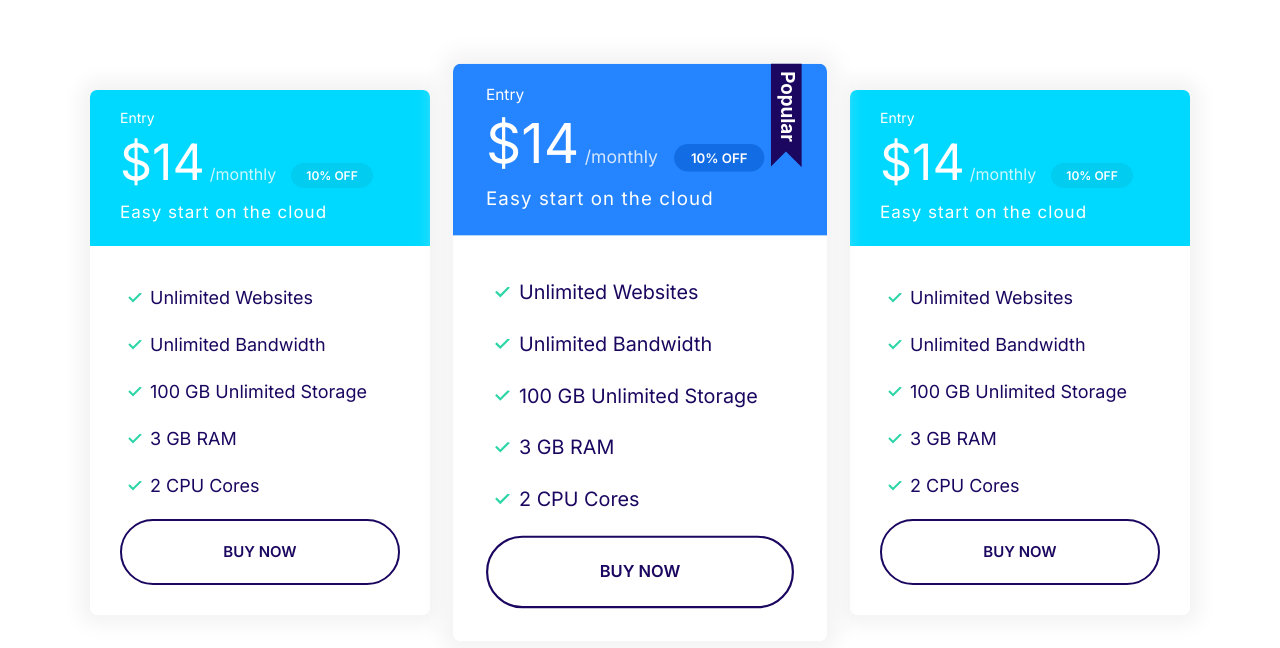
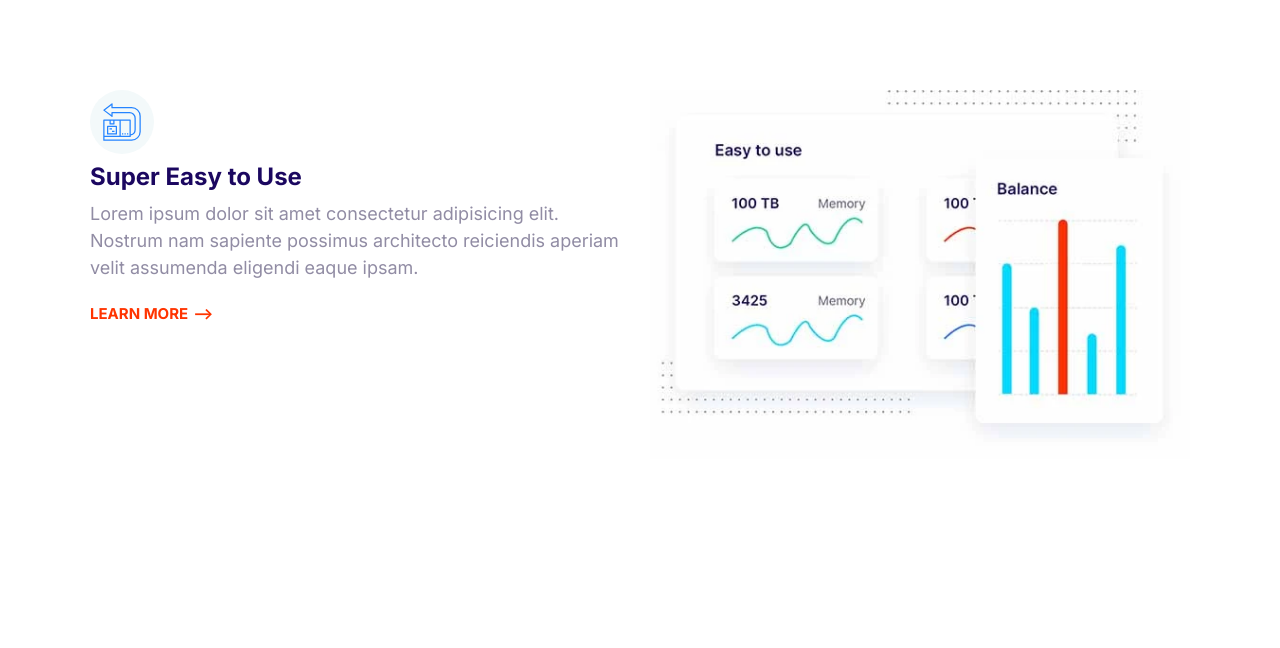
Before and after one commit to alimi-ajibade/moshify, a plain HTML site: page index.html in a window 1280 px wide. Drawn offline with Linux system fonts and the light colour scheme.

Commit message:
added feature component

```diff
--- a/css/style.css
+++ b/css/style.css
@@ -779,3 +779,16 @@ a {
     max-width: 500px;
     margin: 0 auto;
 }
+
+/* Features */
+.feature {
+    gap: 4rem 2rem;
+}
+
+.feature__heading {
+    margin: 1rem 0;
+}
+
+.feature__image {
+    width: 100%;
+}
--- a/index.html
+++ b/index.html
@@ -14,72 +14,28 @@
     </head>
 
     <body style="padding: 3rem;">
-        <section class="block container block-plans">
-            <div class="grid grid--1x3">
-                <div class="plan">
-                    <div class="card card--secondary">
-                        <header class="card__header">
-                            <h3 class="plan__name">Entry</h3>
-                            <span class="plan__price">$14</span>
-                            <span class="plan__billing-cycle">/monthly</span>
-                            <span class="badge badge--secondary badge--small">10% OFF</span>
-                            <span class="plan__description">Easy start on the cloud</span>
-                        </header>
-                        <div class="card__body">
-                            <ul class="list list--tick">
-                                <li class="list__item">Unlimited Websites</li>
-                                <li class="list__item">Unlimited Bandwidth</li>
-                                <li class="list__item">100 GB Unlimited Storage</li>
-                                <li class="list__item">3 GB RAM </li>
-                                <li class="list__item">2 CPU Cores</li>
-                            </ul>
-                            <a href="#" class="btn btn--outline btn--block">BUY NOW</a>
-                        </div>
-                    </div>
+        <section class="block container">
+            <article class="grid grid--1x2 feature">
+                <div>
+                    <span class="icon-container">
+                        <svg class="icon icon--primary">
+                            <use xlink:href="images/sprite.svg#easy"></use>
+                        </svg>
+                    </span>
+                    <h3 class="feature__heading">
+                        Super Easy to Use
+                    </h3>
+                    <p>Lorem ipsum dolor sit amet consectetur adipisicing elit. Nostrum nam sapiente possimus architecto
+                        reiciendis aperiam velit assumenda eligendi eaque ipsam.
+                    </p>
+                    <a href="" class="link-arrow">Learn more</a>
                 </div>
-                <div class="plan plan--popular">
-                    <div class="card card--primary">
-                        <header class="card__header">
-                            <h3 class="plan__name">Entry</h3>
-                            <span class="plan__price">$14</span>
-                            <span class="plan__billing-cycle">/monthly</span>
-                            <span class="badge badge--primary badge--small">10% OFF</span>
-                            <span class="plan__description">Easy start on the cloud</span>
-                        </header>
-                        <div class="card__body">
-                            <ul class="list list--tick">
-                                <li class="list__item">Unlimited Websites</li>
-                                <li class="list__item">Unlimited Bandwidth</li>
-                                <li class="list__item">100 GB Unlimited Storage</li>
-                                <li class="list__item">3 GB RAM </li>
-                                <li class="list__item">2 CPU Cores</li>
-                            </ul>
-                            <a href="#" class="btn btn--outline btn--block">BUY NOW</a>
-                        </div>
-                    </div>
-                </div>
-                <div class="plan">
-                    <div class="card card--secondary">
-                        <header class="card__header">
-                            <h3 class="plan__name">Entry</h3>
-                            <span class="plan__price">$14</span>
-                            <span class="plan__billing-cycle">/monthly</span>
-                            <span class="badge badge--secondary badge--small">10% OFF</span>
-                            <span class="plan__description">Easy start on the cloud</span>
-                        </header>
-                        <div class="card__body">
-                            <ul class="list list--tick">
-                                <li class="list__item">Unlimited Websites</li>
-                                <li class="list__item">Unlimited Bandwidth</li>
-                                <li class="list__item">100 GB Unlimited Storage</li>
-                                <li class="list__item">3 GB RAM </li>
-                                <li class="list__item">2 CPU Cores</li>
-                            </ul>
-                            <a href="#" class="btn btn--outline btn--block">BUY NOW</a>
-                        </div>
-                    </div>
-                </div>
-            </div>
+                <picture>
+                    <source type="image/webp" srcset="images/easy.webp 1x, images/easy@2x.webp 2x">
+                    <source type="image/jpg" srcset="images/easy.jpg 1x, images/easy@2x.jpg 2x">
+                    <img class="feature__image" src="images/easy@2x.jpg" alt="image of a performance grap">
+                </picture>
+            </article>
         </section>
     </body>
 
```
Also changed, not shown: components/feature.html (added, +21 -0 lines), images/easy.jpg (added), images/easy.webp (added), images/easy@2x.jpg (added), images/easy@2x.webp (added).
